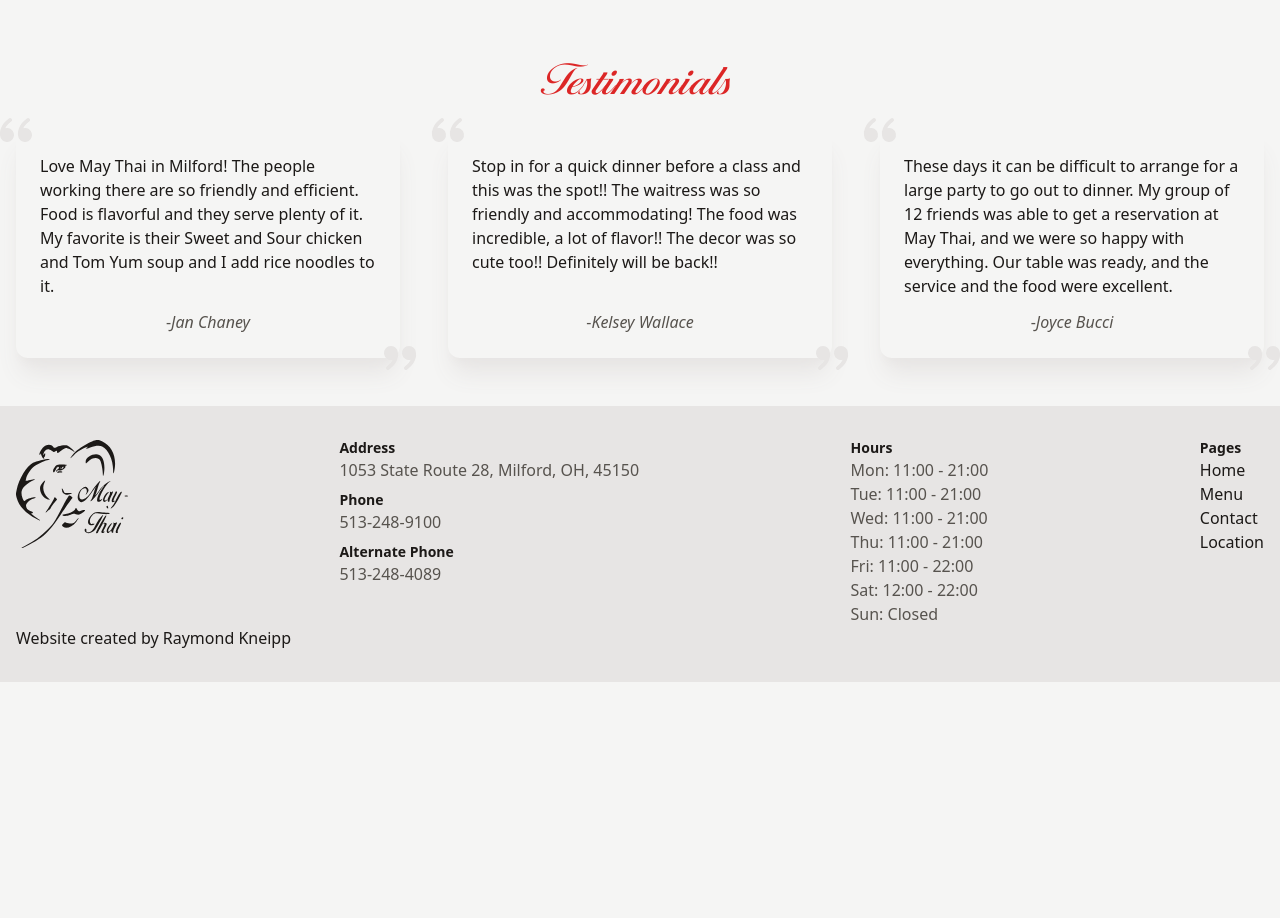
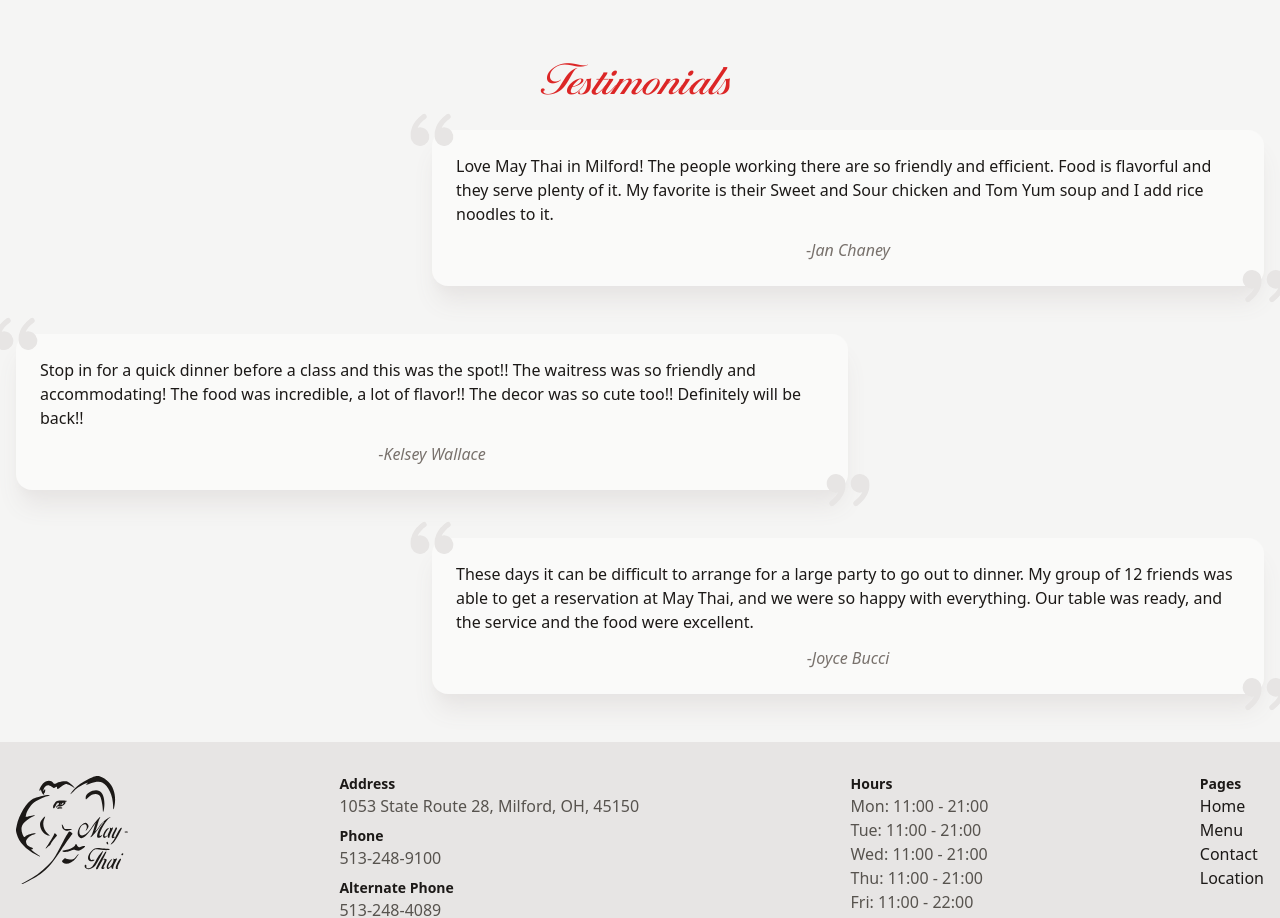
Before and after one commit to raymondkneipp/may-thai, a Next.js app: page / in a window 1280 px wide. Shown: the part 742-1660 px from the top of the page. Before the commit the page ends 1424 px from the top, so only its background shows below. Built offline with nearby package versions, Linux system fonts and the light colour scheme.

Commit message:
change testimonial layout

```diff
--- a/src/components/testimonials/Testimonials.tsx
+++ b/src/components/testimonials/Testimonials.tsx
@@ -9,14 +9,14 @@
           Testimonials
         </h2>
 
-        <div className="grid lg:grid-cols-3 gap-12">
+        <div className="grid gap-12">
           {TESTIMONIALS.map((review) => (
-            <blockquote className="shadow-xl shadow-stone-200 p-6 rounded-xl relative flex flex-col items-center gap-3">
+            <blockquote className="shadow-xl shadow-stone-200 p-6 rounded-2xl bg-stone-50 relative flex flex-col items-center gap-3 odd:ml-auto even:mr-auto md:w-2/3">
               <svg
                 xmlns="http://www.w3.org/2000/svg"
                 preserveAspectRatio="xMidYMid meet"
                 viewBox="0 0 24 24"
-                className="w-12 h-12 text-stone-200 top-0 left-0 -translate-x-1/2 -translate-y-1/2 absolute"
+                className="w-16 h-16 text-stone-200 top-0 left-0 -translate-x-1/2 -translate-y-1/2 absolute"
               >
                 <g fill="none">
                   <path d="M24 0v24H0V0h24ZM12.593 23.258l-.011.002l-.071.035l-.02.004l-.014-.004l-.071-.035c-.01-.004-.019-.001-.024.005l-.004.01l-.017.428l.005.02l.01.013l.104.074l.015.004l.012-.004l.104-.074l.012-.016l.004-.017l-.017-.427c-.002-.01-.009-.017-.017-.018Zm.265-.113l-.013.002l-.185.093l-.01.01l-.003.011l.018.43l.005.012l.008.007l.201.093c.012.004.023 0 .029-.008l.004-.014l-.034-.614c-.003-.012-.01-.02-.02-.022Zm-.715.002a.023.023 0 0 0-.027.006l-.006.014l-.034.614c0 .012.007.02.017.024l.015-.002l.201-.093l.01-.008l.004-.011l.017-.43l-.003-.012l-.01-.01l-.184-.092Z" />
@@ -27,14 +27,14 @@
                 </g>
               </svg>
               {review.reviewBody}
-              <footer className="text-center text-stone-600 flex-1 flex items-end justify-center">
+              <footer className="text-center text-stone-500 flex-1 flex items-end justify-center">
                 - <cite>{review.author}</cite>
               </footer>
               <svg
                 xmlns="http://www.w3.org/2000/svg"
                 preserveAspectRatio="xMidYMid meet"
                 viewBox="0 0 24 24"
-                className="w-12 h-12 text-stone-200 bottom-0 right-0 translate-x-1/2 translate-y-1/2 absolute"
+                className="w-16 h-16 text-stone-200 bottom-0 right-0 translate-x-1/2 translate-y-1/2 absolute"
               >
                 <g fill="none">
                   <path d="M24 0v24H0V0h24ZM12.593 23.258l-.011.002l-.071.035l-.02.004l-.014-.004l-.071-.035c-.01-.004-.019-.001-.024.005l-.004.01l-.017.428l.005.02l.01.013l.104.074l.015.004l.012-.004l.104-.074l.012-.016l.004-.017l-.017-.427c-.002-.01-.009-.017-.017-.018Zm.265-.113l-.013.002l-.185.093l-.01.01l-.003.011l.018.43l.005.012l.008.007l.201.093c.012.004.023 0 .029-.008l.004-.014l-.034-.614c-.003-.012-.01-.02-.02-.022Zm-.715.002a.023.023 0 0 0-.027.006l-.006.014l-.034.614c0 .012.007.02.017.024l.015-.002l.201-.093l.01-.008l.004-.011l.017-.43l-.003-.012l-.01-.01l-.184-.092Z" />
```
